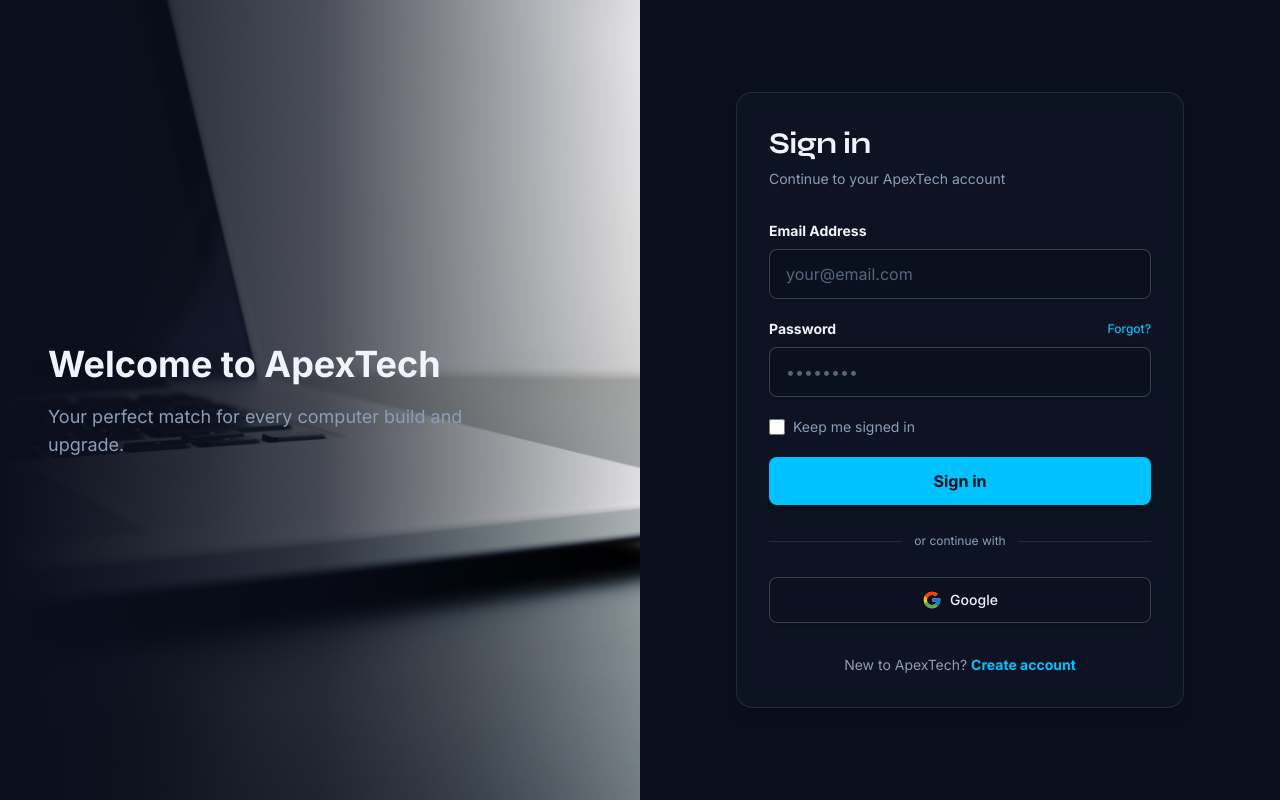
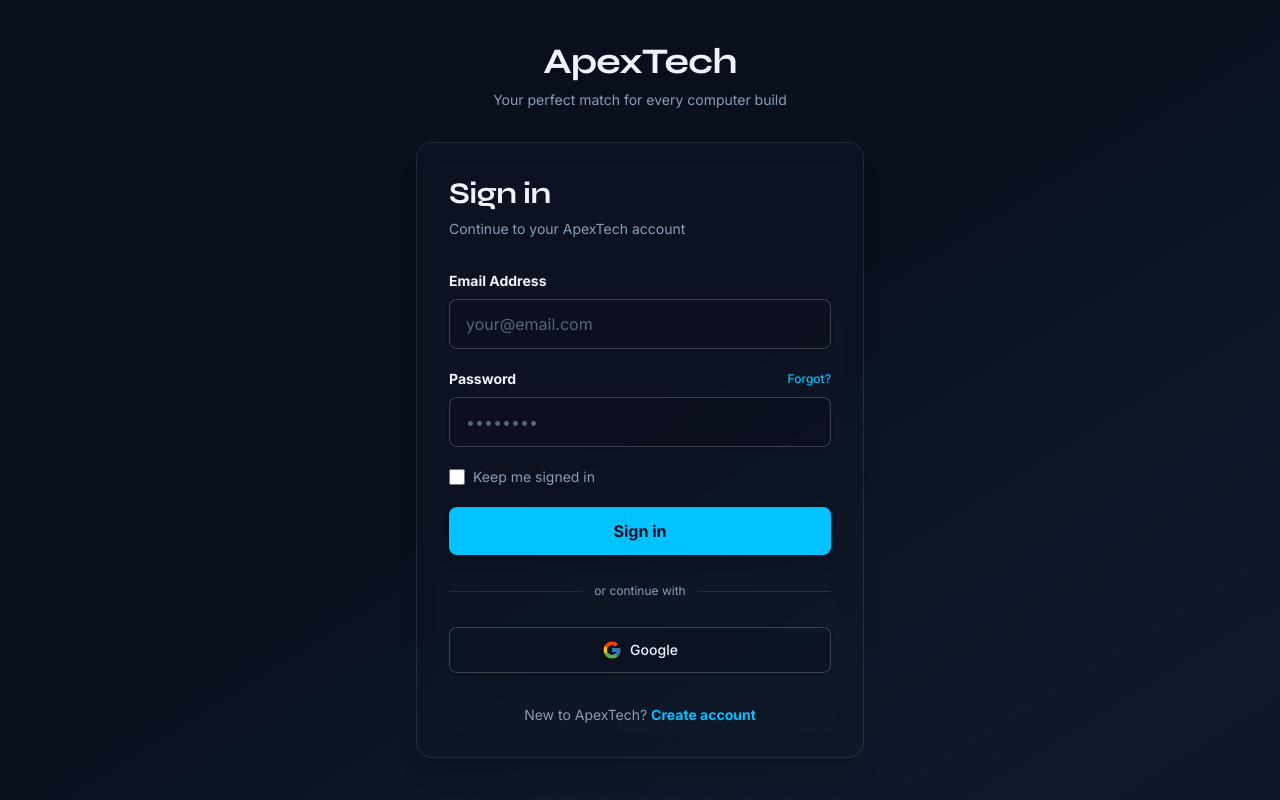
Before and after one commit to lakkanadulshan/computer-store-web, a React (Vite) app in the folder i-computer-frontend/: page /login in a window 1280 px wide. Built offline with nearby package versions, Linux system fonts and the light colour scheme; no server answers.

Commit message:
optimized login page

```diff
--- a/i-computer-frontend/src/pages/LoginPage.jsx
+++ b/i-computer-frontend/src/pages/LoginPage.jsx
@@ -93,28 +93,14 @@
 
 
     return (
-        <div className="min-h-screen bg-primary text-text lg:flex">
-            <div className="relative hidden w-full lg:flex lg:w-1/2 h-auto">
-                <img
-                    src="/bg-img.jpg"
-                    alt="Computer shop display"
-                    className="absolute inset-0 h-full w-full object-cover"
-                />
-                <div className="absolute inset-0 bg-linear-to-r from-primary via-primary/70 to-transparent" />
-                <div className="relative h-full w-full flex items-center justify-center lg:justify-start px-8 lg:px-12">
-                    <div className="space-y-4">
-                        <h2 className="text-3xl lg:text-4xl font-bold text-text max-w-md leading-tight">
-                            Welcome to ApexTech
-                        </h2>
-                        <p className="text-lg text-muted max-w-md">
-                            Your perfect match for every computer build and upgrade.
-                        </p>
-                    </div>
+        <div className="min-h-screen w-full bg-linear-to-br from-primary via-primary to-secondary/20 text-text flex items-center justify-center p-4">
+            <div className="w-full max-w-md">
+                <div className="mb-8 text-center">
+                    <h1 className="font-heading text-4xl font-bold text-text mb-2">ApexTech</h1>
+                    <p className="text-muted text-sm">Your perfect match for every computer build</p>
                 </div>
-            </div>
 
-            <div className="flex w-full flex-col items-center justify-center p-6 lg:p-12 lg:w-1/2 min-h-screen lg:min-h-auto">
-                <div className="w-full max-w-md rounded-2xl border border-white/10 bg-secondary/50 p-8 shadow-lg backdrop-blur-sm">
+                <div className="w-full rounded-2xl border border-white/10 bg-secondary/40 p-8 shadow-xl backdrop-blur-md">
                     <div className="space-y-2">
                         <h1 className="font-heading text-3xl font-bold text-text">Sign in</h1>
                         <p className="text-sm text-muted">Continue to your ApexTech account</p>
```
